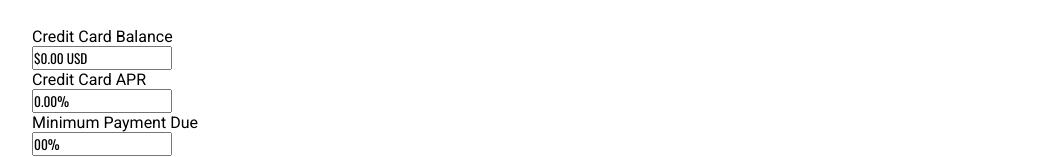
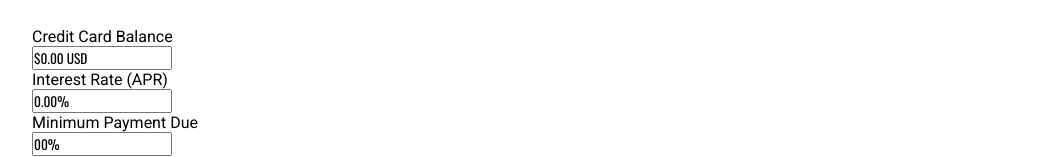
Before and after one commit to Dinnall/emergeCCcalculator, a React (Create React App) app: page / in a window 1280 px wide. Shown: the part 120-277 px from the top of the page, without its empty margins (111-1168 px from the left). Built offline with nearby package versions, Linux system fonts and the light colour scheme.

Commit message:
updated credit card apr to interest apr. switched input color

```diff
--- a/src/SingleCard.jsx
+++ b/src/SingleCard.jsx
@@ -20,7 +20,7 @@ class SingleCard extends React.Component {
 				<div className="card-header">
 
 					<CardInput name="balance" value={this.props.data.balance} type="big" onChange={this.handleChange} label="Credit Card Balance" />
-					<CardInput name="rate" value={this.props.data.rate} type="bubble" onChange={this.handleChange} label="Credit Card APR" />
+					<CardInput name="rate" value={this.props.data.rate} type="bubble" onChange={this.handleChange} label="Interest Rate (APR)" />
 					<CardInput name="minimum" value={this.props.data.minimum} type="bubble" onChange={this.handleChange} label="Minimum Payment Due" />
 					<CardInput name="extra" value={this.props.data.extra} type="bubble" onChange={this.handleChange} label="Monthly Additionally" slider={true} />
 				</div>
--- a/src/css/card.css
+++ b/src/css/card.css
@@ -53,7 +53,7 @@
 }
 
 .single-card .card-header .card-header-input.big input {
-  color: var(--pink);
+  color: gray;
   font-weight: bold;
   font-size: 2em;
 }
@@ -94,6 +94,7 @@
   text-align: center;
   border-bottom: 1px solid #ccc;
   transition: 0.4s;
+  color: gray;
 
 }
 
```
Also changed, not shown: 10 other files (tests, documents, lock files or other folders).
